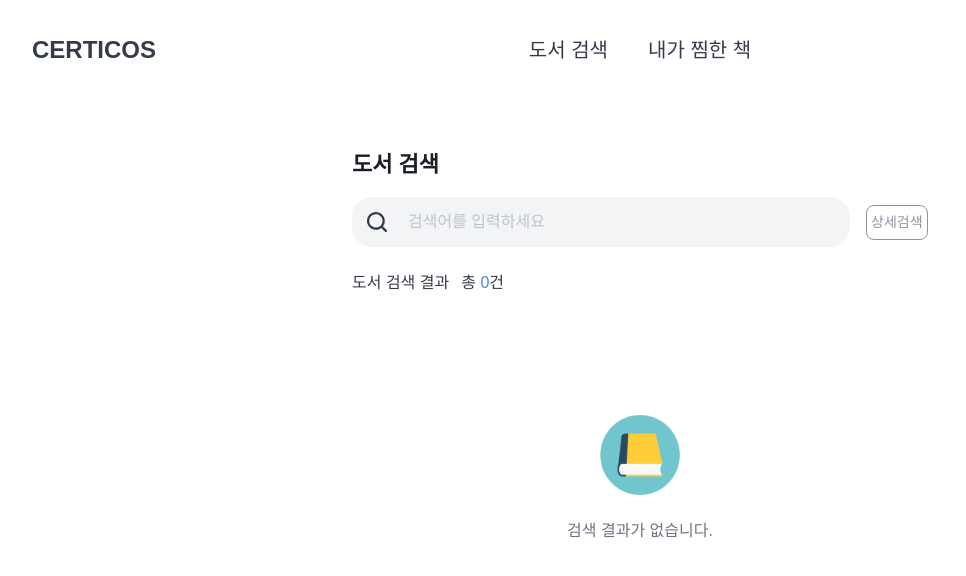
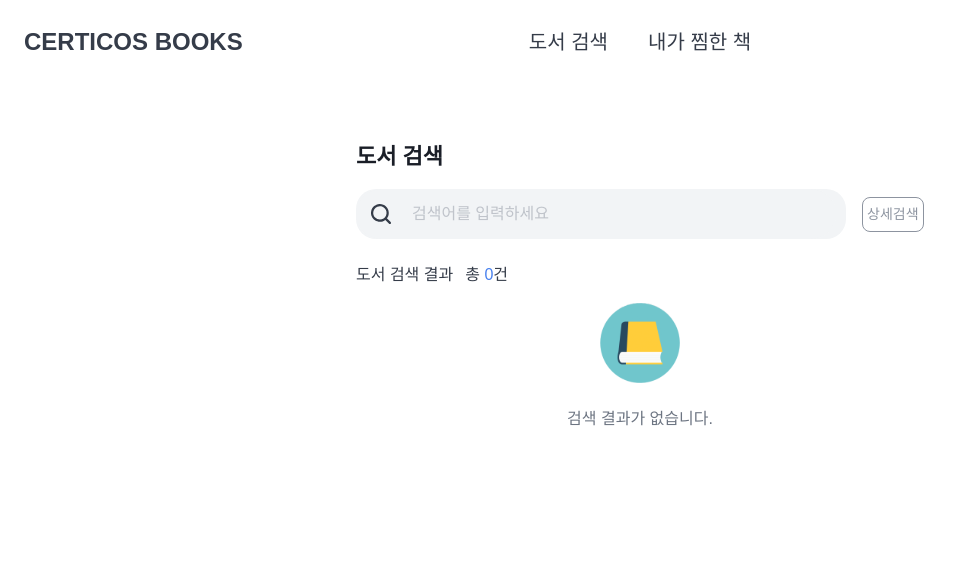
Before and after one commit to bokim1004/cdri-books-bogyeongkim, a React (Vite) app: page / in a window 1280 px wide. Shown: the top 576 px of the page, without its empty margins (0-966 px from the left). Built offline with nearby package versions, Linux system fonts and the light colour scheme.

Commit message:
feat: 도서 검색 리스트 구현 (BookInfo)

```diff
--- a/package.json
+++ b/package.json
@@ -15,7 +15,8 @@
     "@types/node": "^24.1.0",
     "axios": "^1.11.0",
     "react": "^19.1.0",
-    "react-dom": "^19.1.0"
+    "react-dom": "^19.1.0",
+    "zustand": "^5.0.7"
   },
   "devDependencies": {
     "@eslint/js": "^9.30.1",
--- a/src/App.css
+++ b/src/App.css
@@ -1,6 +1,6 @@
 #root {
   max-width: 1280px;
   margin: 0 auto;
-  padding: 2rem;
+  padding: 1.5rem;
   text-align: center;
 }
--- a/src/components/common/button.tsx
+++ b/src/components/common/button.tsx
@@ -1,12 +1,12 @@
 interface Props {
-  children: React.ReactNode;
+  text: string;
   onClick?: () => void;
   variant?: "primary" | "secondary";
 }
 
-function Button({ children, onClick, variant = "primary" }: Props) {
+function Button({ text, onClick, variant = "primary" }: Props) {
   const baseStyles =
-    "px-5 py-3 rounded-lg font-medium text-caption focus:outline-none";
+    "w-[115px] h-[48px] px-5 py-3 rounded-lg font-medium text-caption focus:outline-none";
   const primaryStyles = "bg-primary text-white ";
   const secondaryStyles = "bg-lightgray text-textSecondary ";
 
@@ -14,7 +14,7 @@ function Button({ children, onClick, variant = "primary" }: Props) {
 
   return (
     <button className={`${baseStyles} ${buttonStyles}`} onClick={onClick}>
-      {children}
+      {text}
     </button>
   );
 }
--- a/src/components/search/book-info.tsx
+++ b/src/components/search/book-info.tsx
@@ -1,5 +1,47 @@
-function BookInfo() {
-  return <div></div>;
+import type { searchData } from "../../types/search";
+import Button from "../common/button";
+import NoSearchView from "./no-searchview";
+
+interface BookInfoProps {
+  data: searchData;
+}
+
+function BookInfo(props: BookInfoProps) {
+  const { data } = props;
+  console.log("BookInfo data", data);
+  return (
+    <div className="flex flex-col w-full mt-4  ">
+      {data?.documents?.length > 0 ? (
+        data?.documents?.map((book) => (
+          <div
+            key={book?.isbn}
+            className="flex w-full border-b  pl-7 border-gray-200 py-4"
+          >
+            <img
+              src={book.thumbnail}
+              alt={book.title}
+              className="w-[48px] h-[68px]"
+            />
+            <div className="flex w-130 pl-10 items-center text-left">
+              <p className="font-bold text-title3 text-textPrimary">
+                {book.title}
+              </p>
+              <p className="pl-3 text-textSecondary">{book.authors}</p>
+            </div>
+            <p className=" flex w-[80px] items-center text-title3 text-textPrimary font-bold">
+              {book.price.toLocaleString()}원
+            </p>
+            <div className="flex items-center pl-10 gap-3">
+              <Button variant="primary" text="구매하기" />
+              <Button variant="secondary" text="상세보기" />
+            </div>
+          </div>
+        ))
+      ) : (
+        <NoSearchView />
+      )}
+    </div>
+  );
 }
 
 export default BookInfo;
--- a/src/components/search/book-search.tsx
+++ b/src/components/search/book-search.tsx
@@ -1,21 +1,19 @@
-import { useState } from "react";
-import { useBookSearch } from "../../hooks/useBookSearch";
+import type { searchData } from "../../types/search";
 import SearchInput from "./search-input";
 
+interface BookInfoProps {
+  data: searchData;
+}
+
 // 도서 검색 컴포넌트
-function BookSearch() {
-  const [query, setQuery] = useState("");
-  const { data } = useBookSearch(query);
-
-  console.log("queryt", query, "data", data);
-
+function BookSearch({ data }: BookInfoProps) {
   return (
-    <div className="flex flex-col  items-start space-y-4 w-full max-w-xl mx-auto">
+    <div className="flex flex-col  items-start space-y-4 w-full max-w-xl ">
       <h1 className="text-title2 text-textTitle font-bold font-title2">
         도서 검색
       </h1>
       <div className="flex gap-4 w-full ">
-        <SearchInput setQuery={setQuery} />
+        <SearchInput />
         <button className=" text-textSubtitle text-body2 mt-2 font-medium p-[5px 10px] w-[72px] h-[35px] border border-textSubtitle rounded-lg">
           상세검색
         </button>
--- a/src/components/search/search-input.tsx
+++ b/src/components/search/search-input.tsx
@@ -1,16 +1,13 @@
 import closeImg from "@/assets/images/close.svg";
 import { memo, useCallback, useState } from "react";
 import { useSearchHistory } from "../../hooks/useSearchHistory";
+import { useSearchStore } from "../../store/useSearchStore";
 import { Input } from "../common/input";
 
-interface Props {
-  setQuery: (query: string) => void;
-}
-
 // 검색 입력 컴포넌트
-function SearchInput(props: Props) {
-  const { setQuery } = props;
+function SearchInput() {
   const [inputValue, setInputValue] = useState("");
+  const { setQuery } = useSearchStore();
 
   const { searchHistory, addSearchTerm, removeSearchTerm } = useSearchHistory();
 
--- a/src/pages/search-page.tsx
+++ b/src/pages/search-page.tsx
@@ -1,20 +1,25 @@
 import Header from "../components/common/header";
+import BookInfo from "../components/search/book-info";
 import BookSearch from "../components/search/book-search";
-import NoSearchView from "../components/search/no-searchview";
+import { useBookSearch } from "../hooks/useBookSearch";
+import { useSearchStore } from "../store/useSearchStore";
 
 function SearchPage() {
+  const { query } = useSearchStore();
+  const { data } = useBookSearch(query);
+
   return (
-    <div className="flex flex-col h-screen font-display">
+    <div className="flex flex-col  h-screen font-display">
       <Header
-        logoText="CERTICOS"
+        logoText="CERTICOS BOOKS"
         navItems={[
           { label: "도서 검색", href: "/search" },
           { label: "내가 찜한 책", href: "/favorites" },
         ]}
       />
-      <div className=" flex flex-col justify-center mt-20 gap-30">
-        <BookSearch />
-        <NoSearchView />
+      <div className=" flex flex-col  mt-20 mx-auto  ">
+        <BookSearch data={data} />
+        <BookInfo data={data} />
       </div>
     </div>
   );
--- /dev/null
+++ b/src/store/useSearchStore.ts
@@ -0,0 +1,11 @@
+import { create } from "zustand";
+
+interface SearchState {
+  query: string;
+  setQuery: (query: string) => void;
+}
+
+export const useSearchStore = create<SearchState>((set) => ({
+  query: "",
+  setQuery: (query) => set({ query }),
+}));
--- /dev/null
+++ b/src/types/search.ts
@@ -0,0 +1,25 @@
+export interface searchData {
+  documents: documentType[];
+  meta: metaType;
+}
+
+interface documentType {
+  authors: string[];
+  contents: string;
+  datetime: string;
+  isbn: string;
+  price: number;
+  publisher: string;
+  sale_price: number;
+  status: string;
+  thumbnail: string;
+  title: string;
+  url: string;
+  translators: string[] | number[];
+}
+
+interface metaType {
+  is_end: boolean;
+  pageable_count: number;
+  total_count: number;
+}
```
Also changed, not shown: 1 other file (tests, documents, lock files or other folders).
